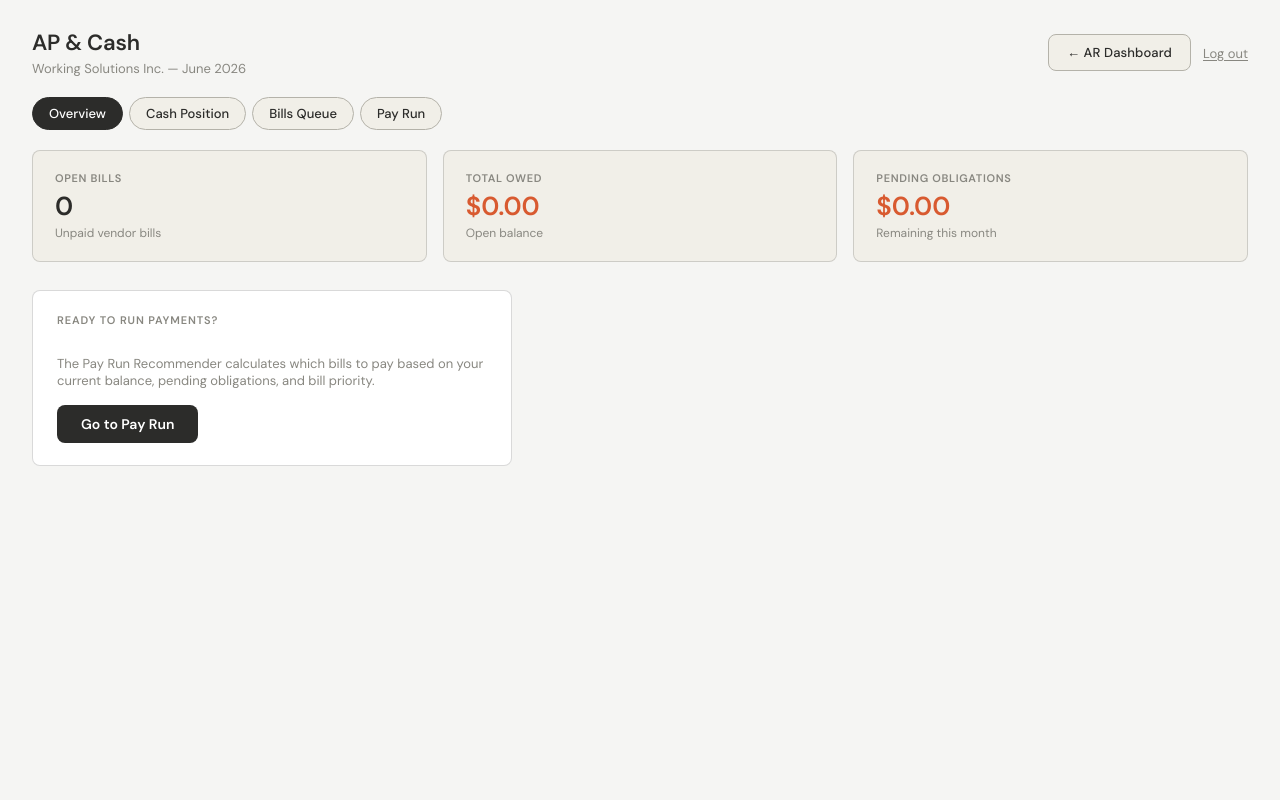
After one commit to tmedi41/ar-automation, a Flask app: page /ap in a window 1280 px wide. The commit adds this page. Run offline with Flask 3, Linux system fonts and the light colour scheme; the visitor is signed in with stand-in values (Sample User, id 1); some libraries are stand-ins or nearby versions.

Commit message:
refactor: split navigation into AR Dashboard and AP & Cash Dashboard
AR Dashboard keeps its 5 tabs (Overview, Upload, Replies, Weekly,
Payment) with an "AP & Cash →" button in the header. New AP & Cash
hub at /ap with summary metrics and tab nav for Cash Position, Bills
Queue, and Pay Run. All AP pages share a consistent tab bar with
active state and "← AR Dashboard" back link.

Co-Authored-By: Claude Sonnet 4.6 <noreply@anthropic.com>

```diff
--- a/wsi_dashboard/app.py
+++ b/wsi_dashboard/app.py
@@ -1010,6 +1010,41 @@ def cash_position_calculate():
     })
 
 
+@app.route("/ap")
+@_login_required
+def ap_dashboard():
+    open_count = 0
+    total_owed = 0.0
+    pending_obligations = 0.0
+    current_day = datetime.today().day
+
+    conn = get_db_conn()
+    if conn:
+        try:
+            with conn.cursor() as cur:
+                cur.execute("SELECT COUNT(*), COALESCE(SUM(open_balance), 0) FROM bills")
+                row = cur.fetchone()
+                open_count = row[0]
+                total_owed = float(row[1])
+
+                cur.execute(
+                    "SELECT COALESCE(SUM(amount), 0) FROM recurring_obligations "
+                    "WHERE is_active = TRUE AND typical_day_of_month > %s",
+                    (current_day,),
+                )
+                pending_obligations = float(cur.fetchone()[0])
+        finally:
+            conn.close()
+
+    return render_template(
+        "ap_dashboard.html",
+        open_count=open_count,
+        total_owed=f"${total_owed:,.2f}",
+        pending_obligations=f"${pending_obligations:,.2f}",
+        current_month=datetime.today().strftime("%B %Y"),
+    )
+
+
 @app.route("/bills-queue")
 @_login_required
 def bills_queue():
--- /dev/null
+++ b/wsi_dashboard/templates/ap_dashboard.html
@@ -0,0 +1,73 @@
+<!DOCTYPE html>
+<html lang="en">
+<head>
+  <meta charset="UTF-8" />
+  <meta name="viewport" content="width=device-width, initial-scale=1.0" />
+  <title>AP &amp; Cash &mdash; Working Solutions</title>
+  <link rel="stylesheet" href="{{ url_for('static', filename='style.css') }}" />
+</head>
+<body>
+
+<!-- ── Header ────────────────────────────────────────────────────────────── -->
+<header class="page-header">
+  <div class="header-left">
+    <div class="header-title">AP &amp; Cash</div>
+    <div class="header-sub">Working Solutions Inc. &mdash; {{ current_month }}</div>
+  </div>
+  <div style="display:flex;align-items:center;gap:12px">
+    <a href="{{ url_for('index') }}" class="btn-run" style="text-decoration:none">
+      &larr; AR Dashboard
+    </a>
+    <form method="POST" action="{{ url_for('logout') }}" style="margin:0">
+      <button type="submit" class="btn-logout">Log out</button>
+    </form>
+  </div>
+</header>
+
+<!-- ── Tab Nav ────────────────────────────────────────────────────────────── -->
+<nav class="nav-tabs">
+  <a href="{{ url_for('ap_dashboard') }}" class="nav-tab active" style="text-decoration:none">Overview</a>
+  <a href="{{ url_for('cash_position') }}" class="nav-tab" style="text-decoration:none">Cash Position</a>
+  <a href="{{ url_for('bills_queue') }}" class="nav-tab" style="text-decoration:none">Bills Queue</a>
+  <a href="{{ url_for('pay_run') }}" class="nav-tab" style="text-decoration:none">Pay Run</a>
+</nav>
+
+<main class="main">
+
+  <!-- ── Summary Metrics ─────────────────────────────────────────────────── -->
+  <div class="metrics-grid" style="grid-template-columns:repeat(3,1fr)">
+    <div class="metric-card">
+      <div class="metric-label">Open Bills</div>
+      <div class="metric-value">{{ open_count }}</div>
+      <div class="metric-sub">Unpaid vendor bills</div>
+    </div>
+    <div class="metric-card">
+      <div class="metric-label">Total Owed</div>
+      <div class="metric-value danger">{{ total_owed }}</div>
+      <div class="metric-sub">Open balance</div>
+    </div>
+    <div class="metric-card">
+      <div class="metric-label">Pending Obligations</div>
+      <div class="metric-value" style="color:#D85A30">{{ pending_obligations }}</div>
+      <div class="metric-sub">Remaining this month</div>
+    </div>
+  </div>
+
+  <!-- ── Pay Run CTA ─────────────────────────────────────────────────────── -->
+  <div class="card" style="max-width:480px">
+    <div class="card-header">
+      <div class="section-title">Ready to run payments?</div>
+    </div>
+    <p style="color:#888780;font-size:13px;margin-bottom:16px">
+      The Pay Run Recommender calculates which bills to pay based on your
+      current balance, pending obligations, and bill priority.
+    </p>
+    <a href="{{ url_for('pay_run') }}" class="btn-primary" style="text-decoration:none;display:inline-block">
+      Go to Pay Run
+    </a>
+  </div>
+
+</main>
+
+</body>
+</html>
--- a/wsi_dashboard/templates/index.html
+++ b/wsi_dashboard/templates/index.html
@@ -16,6 +16,9 @@
     <div class="header-sub">Working Solutions Inc.{% if metrics.generated %} &mdash; {{ metrics.generated }}{% endif %}</div>
   </div>
   <div style="display:flex;align-items:center;gap:12px">
+    <a href="{{ url_for('ap_dashboard') }}" class="btn-run" style="text-decoration:none">
+      AP &amp; Cash &rarr;
+    </a>
     <button class="btn-run" id="btn-run">&#9654; Run Automation</button>
     <form method="POST" action="{{ url_for('logout') }}" style="margin:0">
       <button type="submit" class="btn-logout">Log out</button>
@@ -30,9 +33,6 @@
   <button class="nav-tab" data-tab="replies">Customer Replies</button>
   <button class="nav-tab" data-tab="weekly">Weekly Report</button>
   <button class="nav-tab" data-tab="payment">Payment History</button>
-  <a href="{{ url_for('cash_position') }}" class="nav-tab" style="text-decoration:none">Cash Position</a>
-  <a href="{{ url_for('bills_queue') }}" class="nav-tab" style="text-decoration:none">Bills Queue</a>
-  <a href="{{ url_for('pay_run') }}" class="nav-tab" style="text-decoration:none">Pay Run</a>
 </nav>
 
 <!-- ── Main ─────────────────────────────────────────────────────────────── -->
```
Also changed, not shown: wsi_dashboard/templates/bills_queue.html (+7 -6 lines), wsi_dashboard/templates/cash_position.html (+7 -6 lines), wsi_dashboard/templates/pay_run.html (+7 -6 lines).
